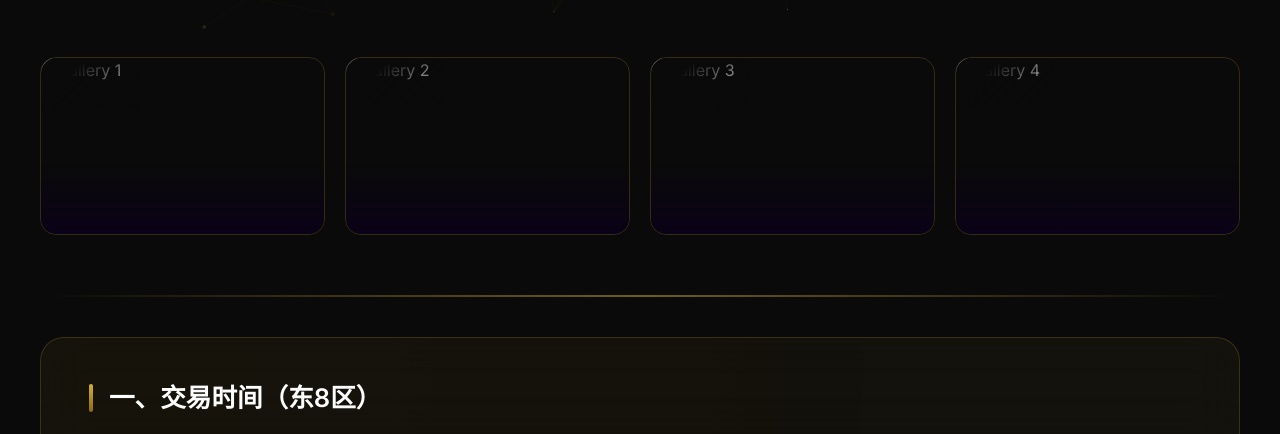
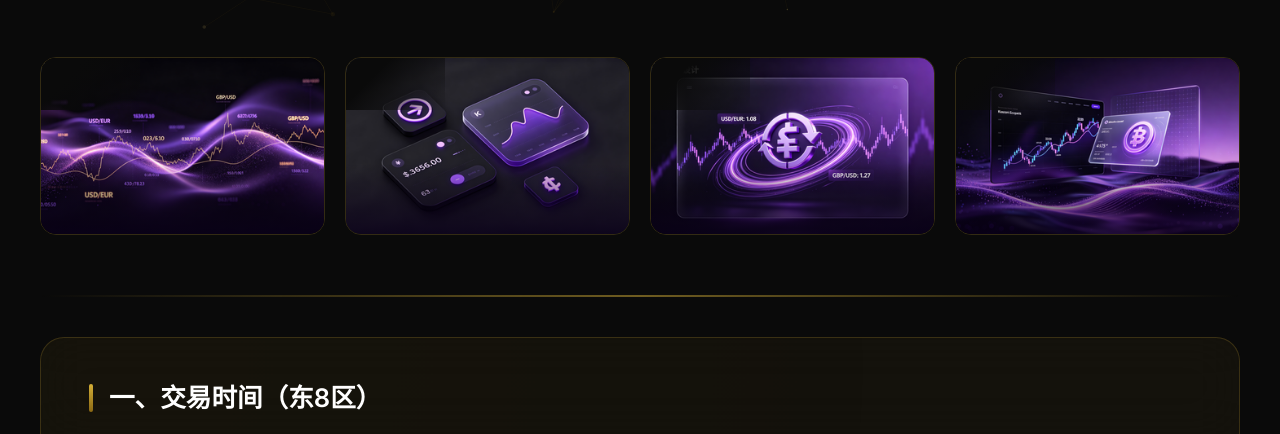
Before and after one commit to zhongqian0205-stack/guijinshu, a plain HTML site: page index.html in a window 1280 px wide. Shown: the part 766-1200 px from the top of the page. Drawn offline with Linux system fonts and the light colour scheme.

Commit message:
Add gold chart images and update gallery paths

```diff
--- a/index.html
+++ b/index.html
@@ -1039,16 +1039,16 @@
         <!-- 图片画廊 -->
         <section class="gallery-section parallax-layer">
             <div class="gallery-item">
-                <img src="/Users/dollar/Desktop/136451b1153b41e2befed074506574c1.jpeg~tplv-a9rns2rl98-downsize_watermark_1_6_b.png" alt="Gallery 1" loading="lazy">
+                <img src="./images/gold-chart-1.png" alt="行情图表 1" loading="lazy">
             </div>
             <div class="gallery-item">
-                <img src="/Users/dollar/Desktop/b8e4d59f91894173887d235dfcc5fc5e.jpeg~tplv-a9rns2rl98-downsize_watermark_1_6_b.png" alt="Gallery 2" loading="lazy">
+                <img src="./images/gold-chart-2.png" alt="行情图表 2" loading="lazy">
             </div>
             <div class="gallery-item">
-                <img src="/Users/dollar/Desktop/a11e30475d894489ab5028f7848e54bc.jpeg~tplv-a9rns2rl98-downsize_watermark_1_6_b.png" alt="Gallery 3" loading="lazy">
+                <img src="./images/gold-chart-3.png" alt="行情图表 3" loading="lazy">
             </div>
             <div class="gallery-item">
-                <img src="/Users/dollar/Desktop/29604bc4844a4122abd7a10f3cf9522e.jpeg~tplv-a9rns2rl98-downsize_watermark_1_6_b.png" alt="Gallery 4" loading="lazy">
+                <img src="./images/gold-chart-4.png" alt="行情图表 4" loading="lazy">
             </div>
         </section>
 
```
Also changed, not shown: images/gold-chart-1.png (added), images/gold-chart-2.png (added), images/gold-chart-3.png (added), images/gold-chart-4.png (added).
